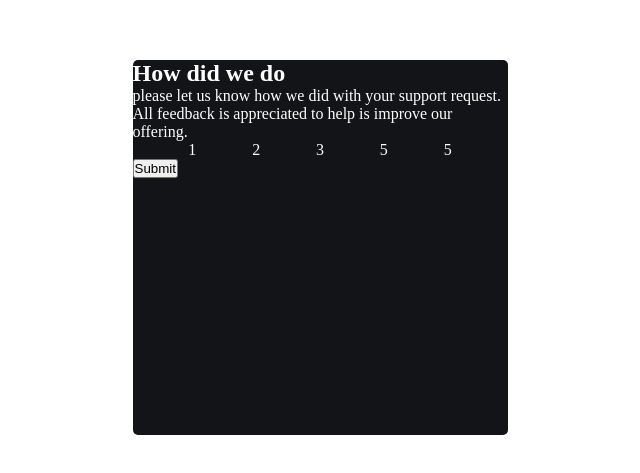
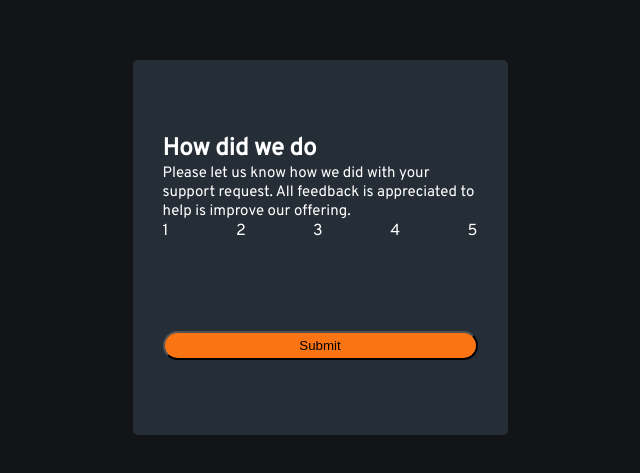
Before and after one commit to Stayl045/project-interactive-rating-component, a plain HTML site: page index.html in a window 1280 px wide. Shown: the part 153-626 px from the top of the page, without its empty margins (320-960 px from the left). Drawn offline with Linux system fonts and the light colour scheme.

Commit message:
added some styling elements

```diff
--- a/index.html
+++ b/index.html
@@ -7,6 +7,9 @@
   <!-- displays site properly based on user's device -->
 
   <link rel="icon" type="image/png" sizes="32x32" href="./images/favicon-32x32.png">
+  <link rel="preconnect" href="https://fonts.googleapis.com">
+  <link rel="preconnect" href="https://fonts.gstatic.com" crossorigin>
+  <link href="https://fonts.googleapis.com/css2?family=Josefin+Slab:wght@300&display=swap" rel="stylesheet">
   <link rel="stylesheet" href="./style.css">
   <script src="./mainjs.js" defer></script>
   <title>Frontend Mentor | Interactive rating component</title>
@@ -29,21 +32,21 @@
 
   <article>
     <div class="box-container">
-      <div>
+      <div class="text-container">
         <h1>How did we do</h1>
-        <p>please let us know how we did with your support request. All feedback is appreciated to help is improve our
+        <p>Please let us know how we did with your support request. All feedback is appreciated to help is improve our
           offering.</p>
-      </div>
         <div>
           <ul class="rating-box">
             <li>1</li>
             <li>2</li>
             <li>3</li>
-          <li>5</li>
+            <li>4</li>
             <li>5</li>
           </ul>
         </div>
-      <div>
+      </div>
+      <div class="btn-container">
         <button>Submit
       </div>
     </div>
--- a/style.css
+++ b/style.css
@@ -1,9 +1,15 @@
+@import url("https://fonts.googleapis.com/css2?family=Overpass&display=swap");
 * {
   margin: 0;
   padding: 0;
   box-sizing: border-box;
   text-decoration: none;
   list-style: none;
+}
+
+body {
+  background-color: hsl(216, 12%, 8%);
+  font-family: "Overpass", sans-serif;
 }
 
 article {
@@ -14,16 +20,38 @@ article {
 }
 
 .box-container {
+  display: grid;
+  justify-content: center;
+  align-items: center;
+  text-align: center;
+  padding: 30px;
+
   height: 375px;
   max-width: 375px;
 
   border-radius: 5px;
   color: hsl(0, 0%, 100%);
+  background: linear-gradient(to right, hsl(213, 19%, 18%), hsl(213, 19%, 18%));
+}
 
-  background-color: hsl(216, 12%, 8%);
+.text-container {
+  text-align: left;
+}
+
+p {
+  font-size: 15px;
 }
 
 .rating-box {
   display: flex;
-  justify-content: space-evenly;
+  justify-content: center;
+  justify-content: space-between;
 }
+
+button {
+  padding: 5px 0px 5px 0px;
+  width: 100%;
+  border-radius: 15px;
+  background: hsl(25, 97%, 53%);
+  font-weight: 500;
+}
```
Lines whose indentation alone changed are shown as unchanged.
